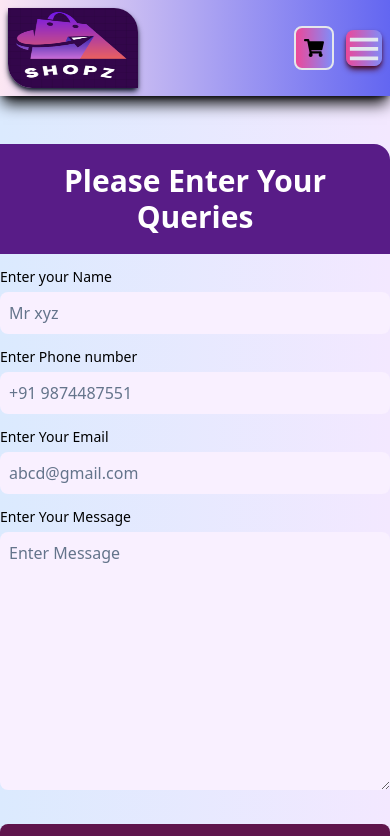
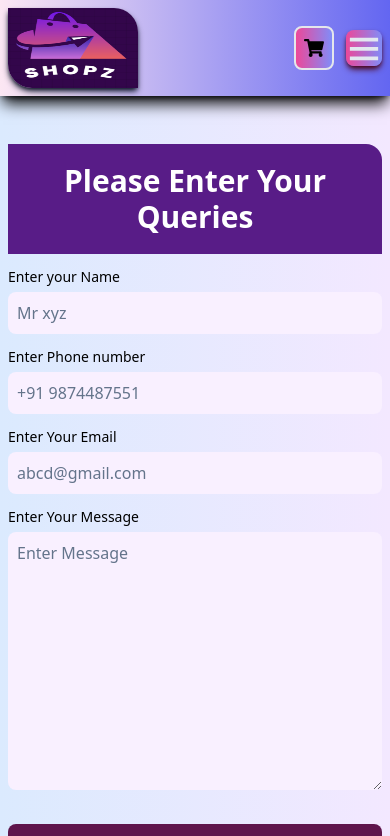
Before and after one commit to dhuruv0003/ShopZ-E-Commerce-Web-App, a React (Vite) app: page /contactus in a window 390 px wide. Shown: the top 836 px of the page. Built offline with nearby package versions, Linux system fonts and the light colour scheme.

Commit message:
new commit

```diff
--- a/src/pages/ContactUs.jsx
+++ b/src/pages/ContactUs.jsx
@@ -24,7 +24,7 @@ export const ContactUs = () => {
         toast.success("Message send");
     }
     return (
-        <div onClick={() => setHide(true)} className={`${isDarkMode ? "bg-gradient-to-r from-slate-400 to-slate-950 shadow-slate-900 300 pt-[8rem] h-full md:w-screen " : 'bg-gradient-to-r from-blue-100 to-purple-100 pt-[8rem]  h-fit  md:w-screen '}max-[600px]:px-[0.5rem]`}>
+        <div onClick={() => setHide(true)} className={`${isDarkMode ? "bg-gradient-to-r from-slate-400 to-slate-950 shadow-slate-900 300 pt-[8rem] h-full md:w-screen max-[600px]:px-[0.5rem]" : 'bg-gradient-to-r from-blue-100 to-purple-100 pt-[8rem]  h-fit  md:w-screen max-[600px]:px-[0.5rem]'}`}>
 
             <form className='mt-4 max-w-[550px] mx-auto flex flex-col gap-y-3' onSubmit={submitHandler} action="" >
                 <h1 className='text-center text-white text-3xl font-bold rounded-se-2xl rounded-ls-2xl  bg-purple-900 bg-rounded-[0.5rem] p-[19px] w-full '>Please Enter Your Queries</h1>
```
